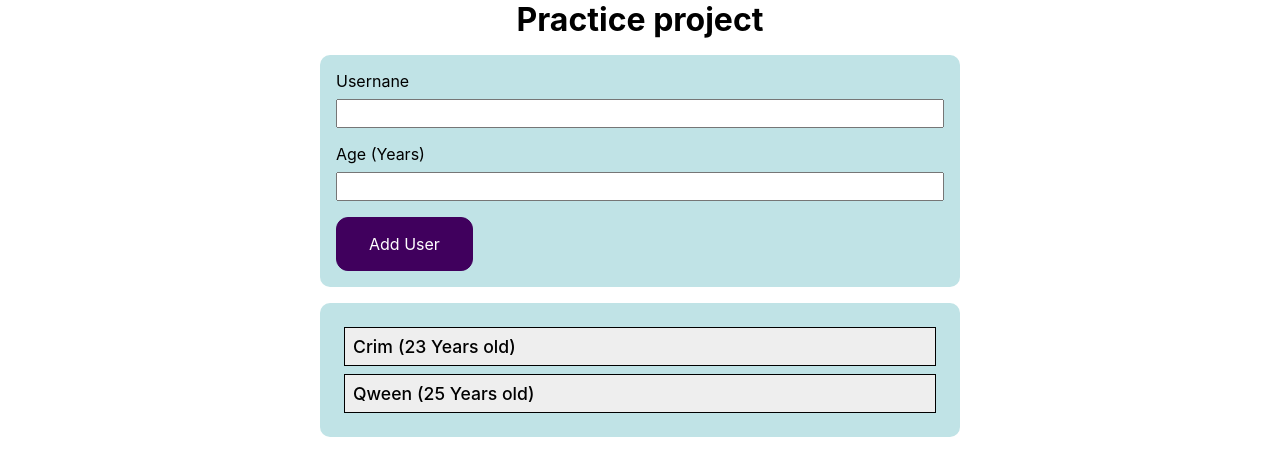
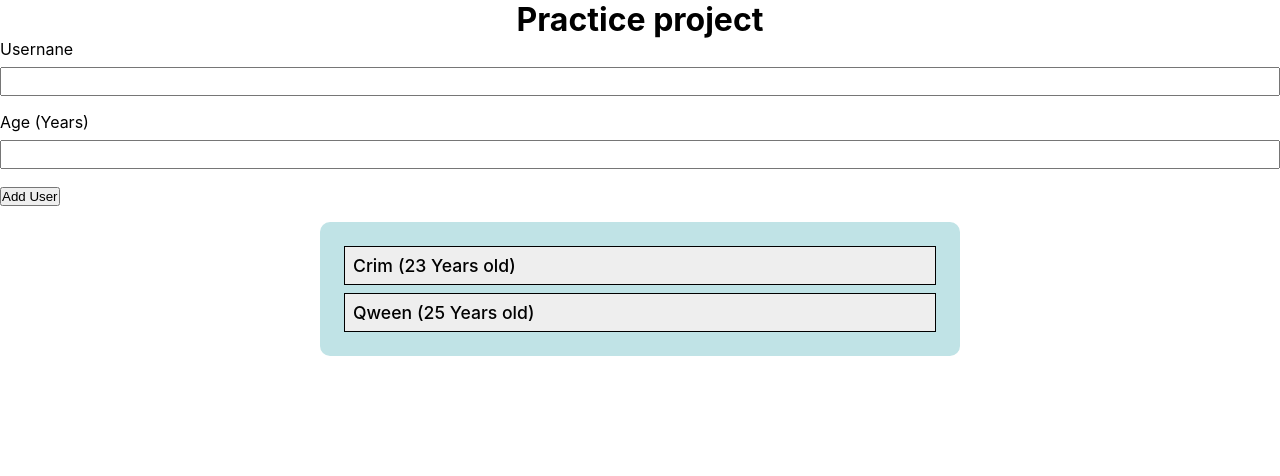
Before and after one commit to kinly19/Practice-Project-Adding-new-users, a React (Create React App) app: page / in a window 1280 px wide. Shown: the top 476 px of the page. Built offline with nearby package versions, Linux system fonts and the light colour scheme.

Commit message:
App.js removed conditional render of component OverlayItem (name changed to ErrorModal) and handlers which were being used for carrying data up component tree. To be conditionally rendered inside of UserForm component instead.

```diff
--- a/src/App.js
+++ b/src/App.js
@@ -1,9 +1,7 @@
 import { useState } from 'react';
 import './App.scss';
-import NewUser from './components/NewUser/NewUser';
 import UserList from './components/User/UserList';
-import OverlayItem from './components/Overlay/OverlayItem';
-
+import UserForm from './components/NewUser/UserForm';
 
 function App() {
 
@@ -21,46 +19,17 @@
   ];
 
   const [user, setUser] = useState(initialData)
-  const [isInputValid, setIsInputValid] = useState(true);
-  const [isAgeValid, setIsAgeValid] = useState(true);
 
-  const addNewUser = (data) => { //passed down to NewUser
+  const addNewUser = (data) => { //passed down to userForm
     setUser(prevState => {
       return [data, ...prevState];
     })
   }
 
-  const IsInputValidHandler = (isInputValid) => { //pass down to NewUser.js and Overlay.js
-    setIsInputValid(isInputValid);
-  };
-
-  const IsAgeValidHandler = (isAgeValid) => {
-    setIsAgeValid(isAgeValid);
-  };
-
-  const closeOverlayHandler = (status) => {
-    setIsInputValid(status);
-    setIsAgeValid(status);
-  };
-
   return (
     <div className="App">
       <h1>Practice project</h1>
-      {!isInputValid && (
-        <OverlayItem onCloseOverlay={closeOverlayHandler}
-          message={"Please enter a valid name and age (non-empty values)"}
-        />
-      )}
-      {!isAgeValid && (
-        <OverlayItem onCloseOverlay={closeOverlayHandler}
-          message={"Please enter a valid age (>0)"}
-        />
-      )}
-      <NewUser
-        onAddNewUser={addNewUser}
-        onIsInputValid={IsInputValidHandler}
-        onIsAgeValid={IsAgeValidHandler}
-      />
+      <UserForm onAddNewUser={addNewUser}/>
       <UserList userItem={user} />
     </div>
   );
```
